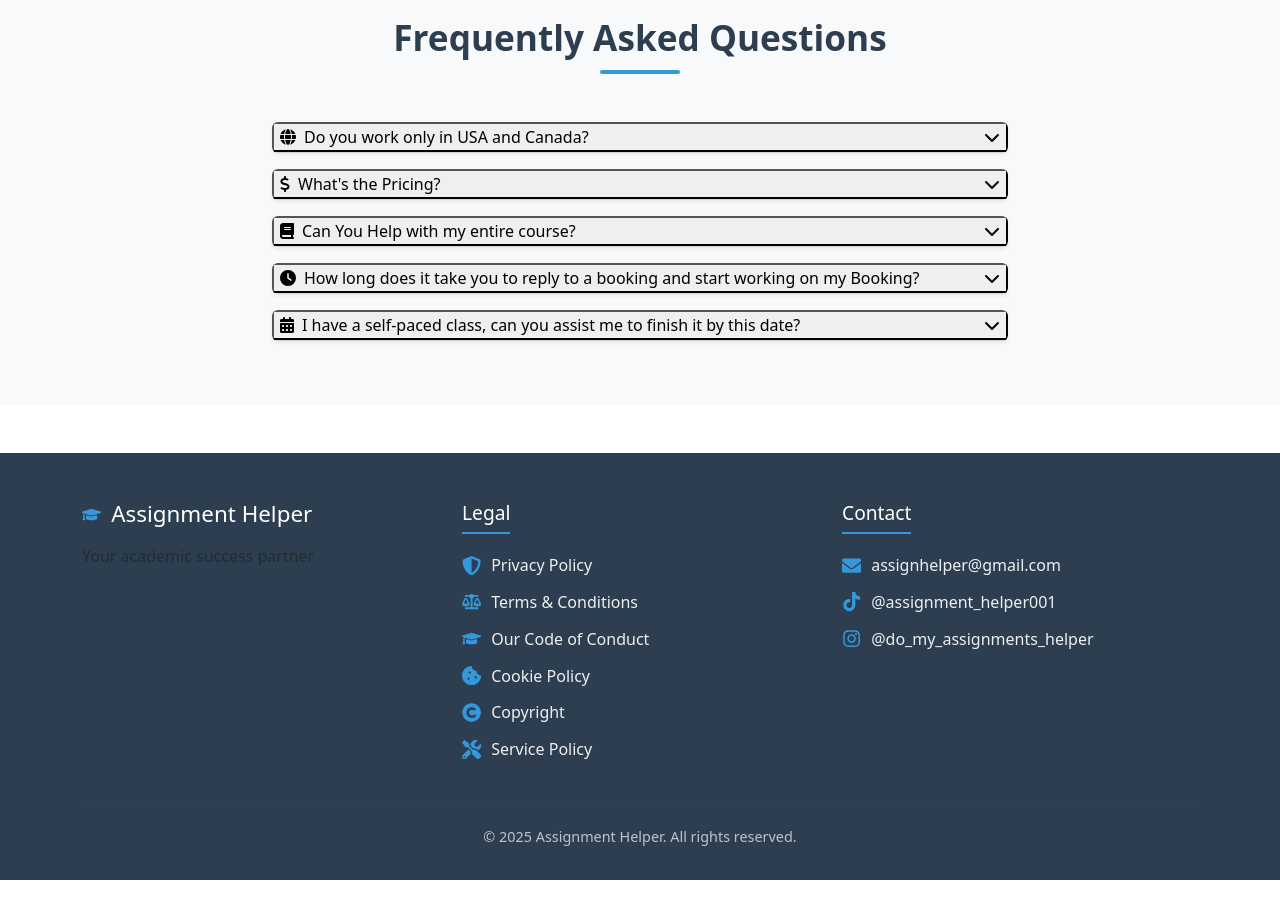
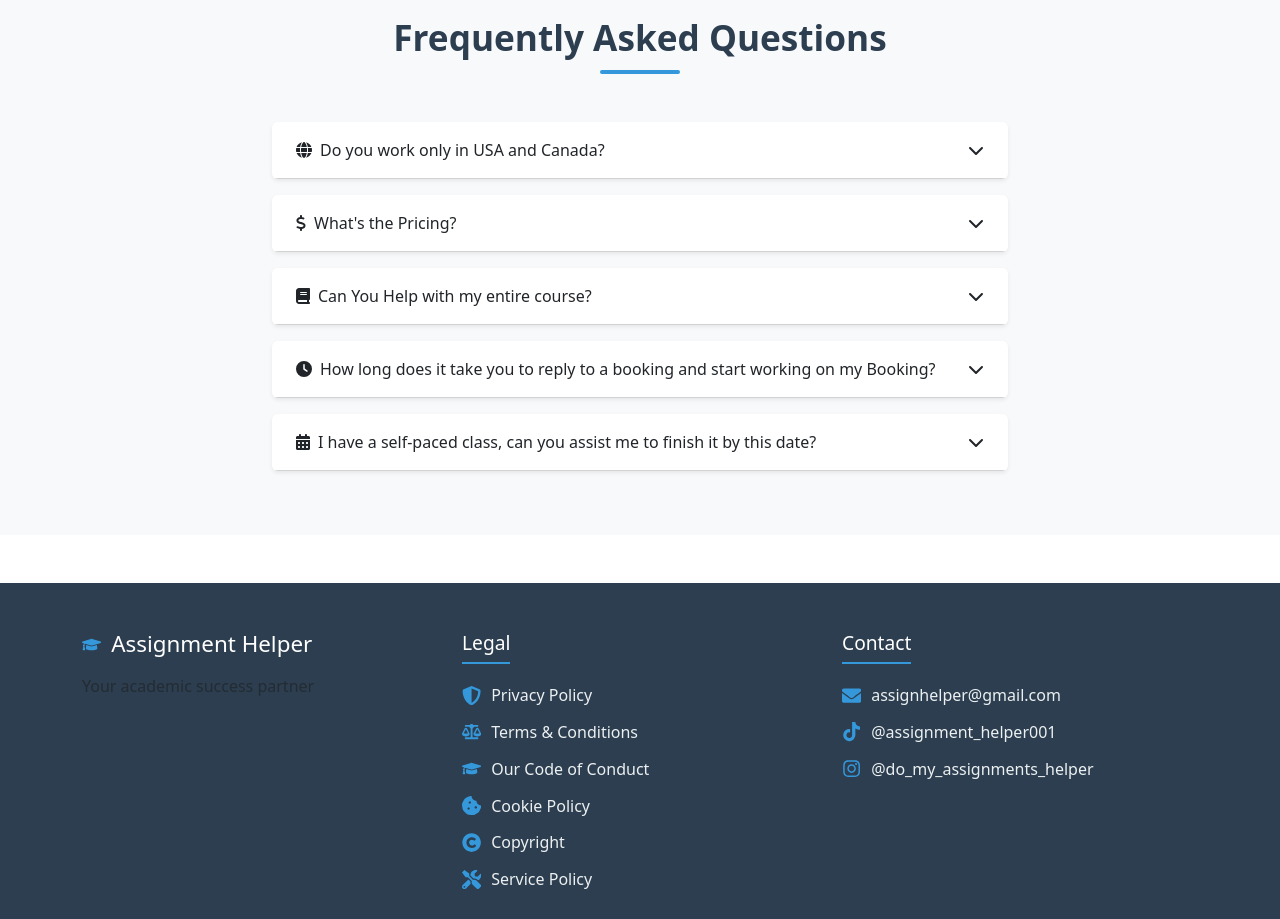
Before and after one commit to repherakello/Assignment_helper, a React (Create React App) app in the folder client/: page /about in a window 1280 px wide. Shown: the part 1800-2719 px from the top of the page. Before the commit the page ends 2680 px from the top, so only its background shows below. Built offline with nearby package versions, Linux system fonts and the light colour scheme.

Commit message:
Commitiing my changes with the updated and well modified About us page with everything as I wanted

```diff
--- a/client/src/components/Home.css
+++ b/client/src/components/Home.css
@@ -529,3 +529,39 @@
     backdrop-filter: blur(10px);
   }
 }
+
+/* FAQ Section Styles (Added as requested) */
+.faq-question {
+  padding: 1rem 1.5rem;
+  border: none;
+  background: none;
+  font-weight: 500;
+  color: #212529;
+  cursor: pointer;
+  transition: all 0.2s ease;
+}
+
+.faq-question:hover {
+  color: #0d6efd;
+}
+
+.faq-question.active {
+  color: #0d6efd;
+}
+
+.accordion-collapse {
+  transition: all 0.3s ease;
+}
+
+.faq-question .fa-icon {
+  transition: transform 0.2s ease;
+}
+
+/* Stats Section (Added as requested) */
+.stats-section .stat-item {
+  transition: transform 0.2s ease;
+}
+
+.stats-section .stat-item:hover {
+  transform: translateY(-5px);
+}
```
